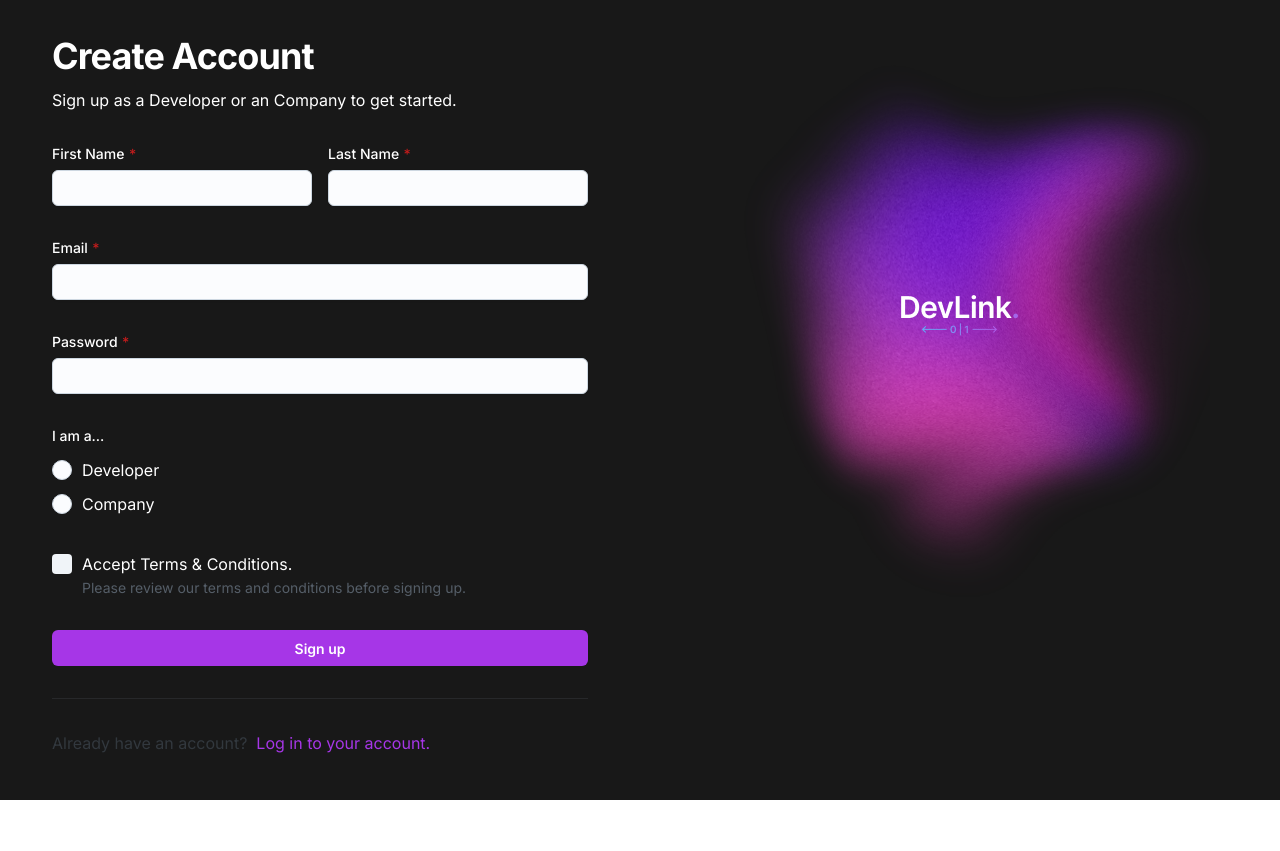
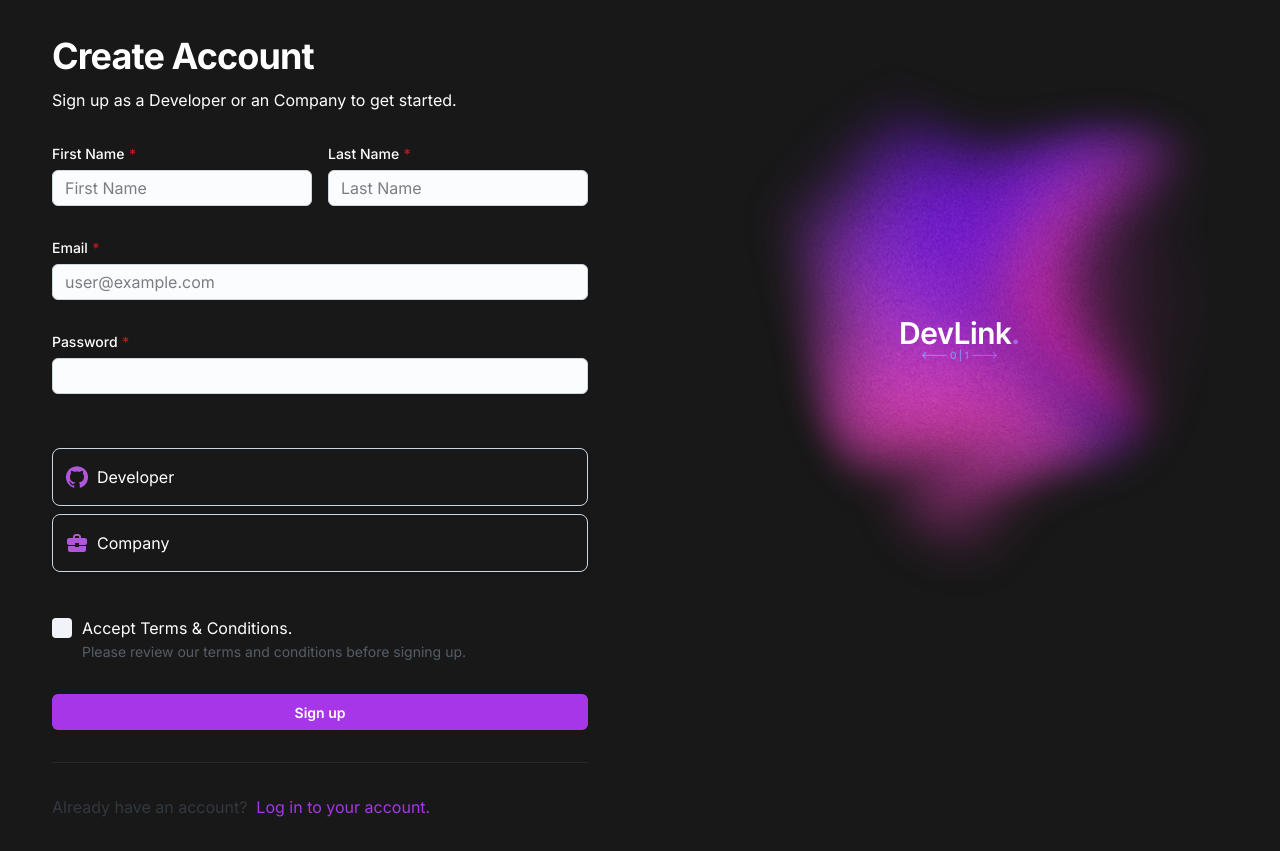
Before and after one commit to FaizaanAkmal/Se-G6, a React (Vite) app in the folder client/: page / in a window 1280 px wide. Before the commit the page ends 800 px from the top, so only its background shows below. Built offline with nearby package versions, Linux system fonts and the light colour scheme.

Commit message:
Changes to Signup

```diff
--- a/client/package.json
+++ b/client/package.json
@@ -15,6 +15,7 @@
     "@fontsource/inter": "^5.0.16",
     "@material-ui/core": "^4.12.4",
     "@material-ui/styles": "^4.11.5",
+    "@mui/icons-material": "^5.15.11",
     "@mui/joy": "^5.0.0-beta.29",
     "@mui/material": "^5.15.11",
     "@mui/system": "^5.15.11",
--- a/client/src/pages/Signup.jsx
+++ b/client/src/pages/Signup.jsx
@@ -5,6 +5,42 @@
 import '../styles/Sigup.css';
 import { GlobalStyles } from '@mui/system';
 import { Box, Button,Checkbox, Divider, FormControl, FormHelperText, FormLabel,  Grid, Input, Link, Radio, RadioGroup,  Stack,Typography, logo, background } from '../joy_imports';
+import List from '@mui/joy/List';
+import ListItem from '@mui/joy/ListItem';
+import ListItemDecorator from '@mui/joy/ListItemDecorator';
+import  { radioClasses } from '@mui/joy/Radio';
+import GitHubIcon from '@mui/icons-material/GitHub';
+import BusinessCenterIcon from '@mui/icons-material/BusinessCenter';
+
+function CustomRadio({ label, ...props }) {
+    return (
+      <ListItem variant="outlined" sx={{ boxShadow: 'sm' }}>
+        <ListItemDecorator>
+          {label === 'Developer' ? <GitHubIcon sx={{ color: '#AF56D9' }} /> : <BusinessCenterIcon  sx={{ color: '#AF56D9' }} />}
+        </ListItemDecorator>
+        <Radio
+          overlay
+          value={label}
+          label={label}
+          sx={{ flexGrow: 1, flexDirection: 'row-reverse',color: '#ffffff' }}
+          slotProps={{
+            action: ({ checked }) => ({
+              sx: (theme) => ({
+                ...(checked && {
+                  inset: -1,
+                  border: '2px solid',
+                  borderColor: theme.vars.palette.primary[500],
+                }),
+              }),
+            }),
+          }}
+          {...props}
+        />
+      </ListItem>
+    );
+  }
+
+
 
 const Signup = () => {
   const navigate = useNavigate();
@@ -19,6 +55,8 @@
 
   const registerUser = async (event) => {
     event.preventDefault();
+
+
 
     try {
       // Validate form data
@@ -86,7 +124,12 @@
                                                         type="text"
                                                         name="firstName"
                                                         value={firstName}
+                                                        placeholder='First Name'
                                                         onChange={(e) => setFirstName(e.target.value)}
+                                                        sx={{
+                                                            '--Input-focusedHighlight': 'var(--myCustomColor)',
+                                                            '--myCustomColor': '#AF56D9'
+                                                          }}
                                                     />
                                                 </FormControl>
                                             </Grid>
@@ -97,6 +140,7 @@
                                                         type="text"
                                                         name="lastName"
                                                         value={lastName}
+                                                        placeholder='Last Name'
                                                         onChange={(e) => setLastName(e.target.value)}
                                                     />
                                                 </FormControl>
@@ -105,7 +149,7 @@
                                         <FormControl required>
                                             <FormLabel sx={{ color: "#ffffff" }}>Email</FormLabel>
                                             <Input type="email" name="email" value={email}
-                                                onChange={(e) => setEmail(e.target.value)} autoComplete="email" />
+                                                onChange={(e) => setEmail(e.target.value)} autoComplete="email" placeholder='user@example.com' />
                                         </FormControl>
                                         <FormControl required>
                                             <FormLabel sx={{ color: "#ffffff" }}>Password</FormLabel>
@@ -113,27 +157,53 @@
                                         </FormControl>
                                         <FormControl>
                                             <Stack gap={2}>
-                                                <FormControl >
-                                                    <FormLabel sx={{ color: "#ffffff" }} >I am a...</FormLabel>
                                                 <RadioGroup
-                                                        defaultValue="develper"
+                                                aria-label="I am a..."
+                                                defaultValue="Developer"
+                                                overlay
                                                 name="radio-buttons-group"
                                                 value={userType}
                                                 onChange={(e) => setUserType(e.target.value)}
-
+                                                sx={{
+                                                    flexDirection: 'row',
+                                                    gap: 2,
+                                                    [`& .${radioClasses.checked}`]: {
+                                                    [`& .${radioClasses.action}`]: {
+                                                        inset: -1,
+                                                        border: '2px solid',
+                                                        borderColor: 'primary.500',
+                                                    },
+                                                    },
+                                                    [`& .${radioClasses.radio}`]: {
+                                                    display: 'contents',
+                                                    '& > svg': {
+                                                        zIndex: 2,
+                                                        position: 'absolute',
+                                                        top: '-8px',
+                                                        right: '-8px',
+                                                        bgcolor: 'background.surface',
+                                                        borderRadius: '50%',
+                                                    },
+                                                    },
+                                                }}
                                                 >
-                                                        <Radio
-                                                            value="Developer"
-                                                            label={<Typography sx={{ color: "#ffffff" }}>Developer</Typography>}
-                                                            variant="outlined"
+                                                <List
+                                                    sx={{
+                                                    minWidth: 240,
+                                                    '--List-gap': '0.5rem',
+                                                    '--ListItem-paddingY': '1rem',
+                                                    '--ListItem-radius': '8px',
+                                                    '--ListItemDecorator-size': '32px',
+                                                    }}
+                                                >
+                                                    {['Developer', 'Company'].map((value) => (
+                                                    <CustomRadio
+                                                        key={value}
+                                                        label={value}
                                                     />
-                                                        <Radio
-                                                            value="Company"
-                                                            label={<Typography sx={{ color: "#ffffff" }}>Company</Typography>}
-                                                            variant="outlined"
-                                                        />
+                                                    ))}
+                                                </List>
                                                 </RadioGroup>
-                                                </FormControl>
                                             </Stack>
                                         </FormControl>
                                         <FormControl sx={{ color: "#ffffff" }}>
```
Also changed, not shown: 1 other file (tests, documents, lock files or other folders). Lines whose indentation alone changed are shown as unchanged.
